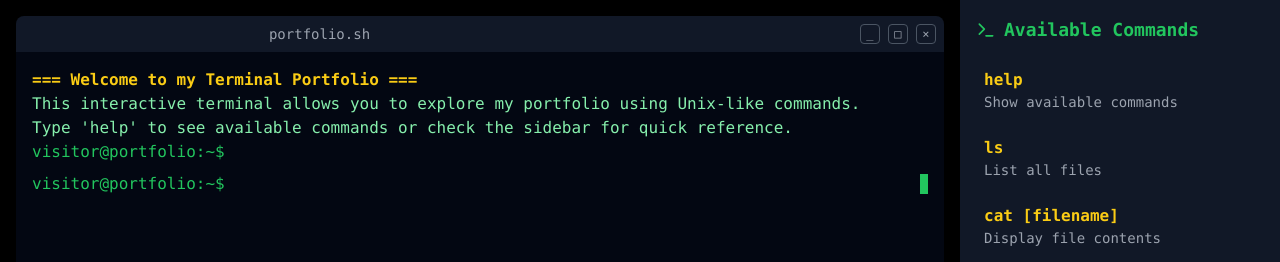
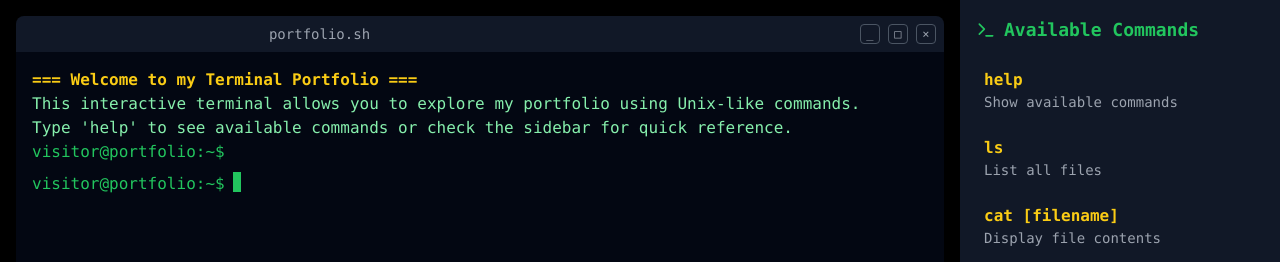
Before and after one commit to Rodriamarog/portfolio-website, a Next.js app: page / in a window 1280 px wide. Shown: the top 262 px of the page. Built offline with nearby package versions, Linux system fonts and the light colour scheme.

Commit message:
Looks like linux and blinking cursor alligned to the right

```diff
--- a/app/globals.css
+++ b/app/globals.css
@@ -119,3 +119,13 @@
     @apply bg-background text-foreground;
   }
 }
+
+html, body {
+  overflow: hidden;
+  height: 100%;
+}
+
+#root, main {
+  height: 100vh;
+  overflow: hidden;
+}
--- a/components/terminal.tsx
+++ b/components/terminal.tsx
@@ -74,6 +74,8 @@ export function Terminal({ output, input, setInput, handleCommand, commandHistor
 
       <div className="flex items-center mt-2">
         <span className="text-green-500 mr-2">visitor@portfolio:~$</span>
+        <div className="flex-1 flex">
+          <span className={`w-2 h-5 bg-green-500 mr-1 ${cursorVisible ? "opacity-100" : "opacity-0"}`}></span>
           <input
             ref={inputRef}
             type="text"
@@ -83,7 +85,7 @@ export function Terminal({ output, input, setInput, handleCommand, commandHistor
             className="flex-1 bg-transparent outline-none text-green-300 caret-transparent"
             autoFocus
           />
-        <span className={`w-2 h-5 bg-green-500 ml-1 ${cursorVisible ? "opacity-100" : "opacity-0"}`}></span>
+        </div>
       </div>
     </div>
   )
```
Lines whose indentation alone changed are shown as unchanged.
